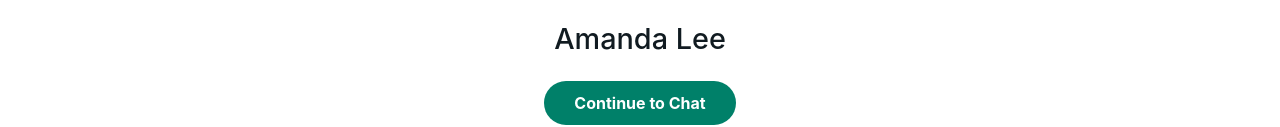
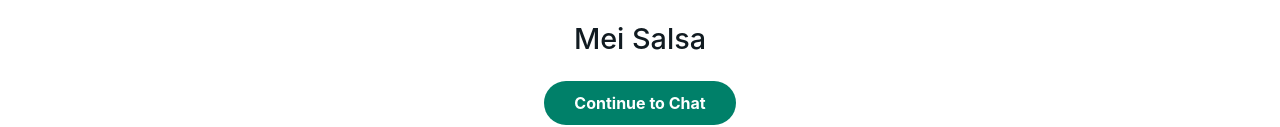
Before and after one commit to wame6285749396969/id, a plain HTML site: page index.html in a window 1280 px wide. Shown: the part 256-383 px from the top of the page. Drawn offline with Linux system fonts and the light colour scheme.

Commit message:
Update index.html

```diff
--- a/index.html
+++ b/index.html
@@ -176,7 +176,7 @@
         <main>
             <img src="https://images.pexels.com/photos/3764984/pexels-photo-3764984.jpeg?auto=compress&cs=tinysrgb&w=600" alt="Amanda Lee" class="profile-pic">
 
-            <h1 class="profile-name">Amanda Lee</h1>
+            <h1 class="profile-name">Mei Salsa</h1>
 
             <a href="https://roastwearwritten.com/bmu1rhf7?key=e3ff974fd2665b1074e29d32efa30da4" class="chat-button clickable-link">
                 Continue to Chat
```
